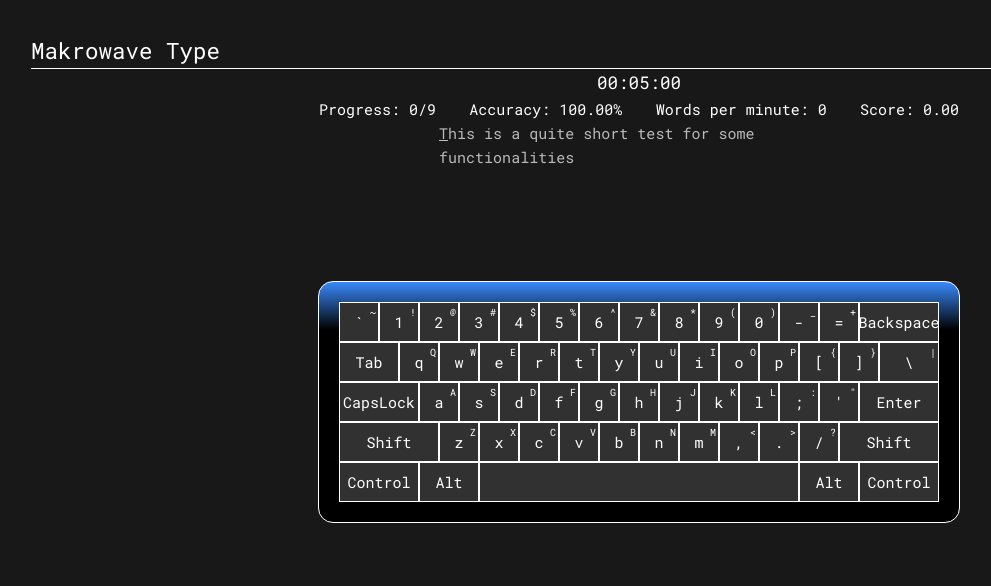
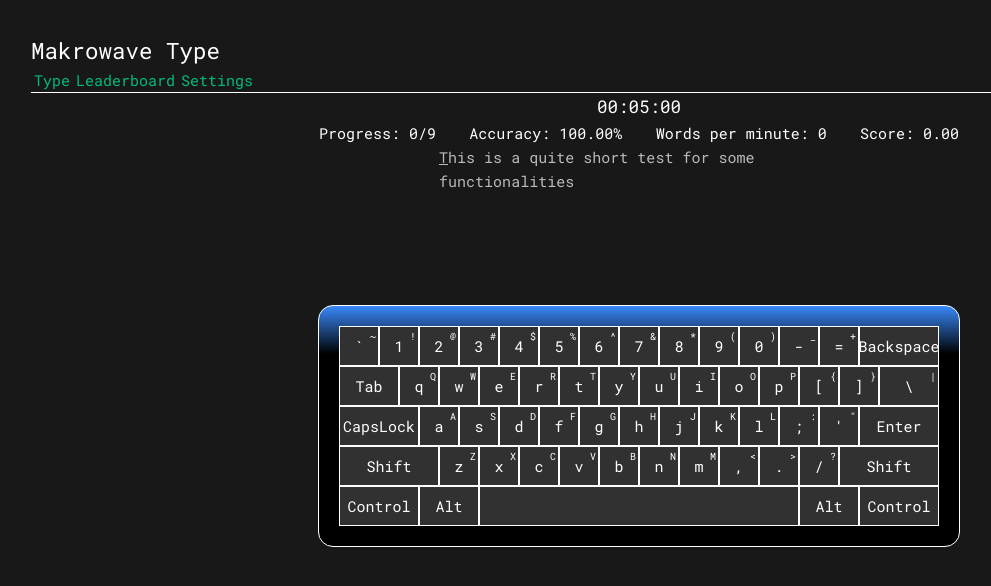
Before and after one commit to Makrowave/Makrowave-Type, a Vue app: page / in a window 1280 px wide. Shown: the top 586 px of the page, without its empty margins (1-992 px from the left). Built offline with nearby package versions, Linux system fonts and the light colour scheme.

Commit message:
feat: added router

```diff
--- a/package.json
+++ b/package.json
@@ -14,7 +14,8 @@
   },
   "dependencies": {
     "pinia": "^2.2.6",
-    "vue": "^3.5.13"
+    "vue": "^3.5.13",
+    "vue-router": "^4.5.0"
   },
   "devDependencies": {
     "@tsconfig/node22": "^22.0.0",
--- a/src/App.vue
+++ b/src/App.vue
@@ -1,8 +1,7 @@
 <script setup lang="ts">
-import { onMounted, watch } from 'vue';
-import Keyboard from './components/Keyboard.vue'
-import TypingWindow from './components/TypingWindow.vue'
-import { useThemeStore } from './stores/theme';
+import { onMounted, watch } from 'vue'
+import { useThemeStore } from './stores/theme'
+import { RouterLink } from 'vue-router'
 const theme = useThemeStore()
 
 onMounted(() => {
@@ -19,26 +18,18 @@ watch(theme, () => {
 <template>
   <header>
     <h2>Makrowave Type</h2>
+    <nav>
+      <RouterLink to="/">Type</RouterLink>
+      <RouterLink to="/leaderboard">Leaderboard</RouterLink>
+      <RouterLink to="/settings">Settings</RouterLink>
+    </nav>
   </header>
   <main>
-    <div class="typing-window">
-      <TypingWindow />
-      <Keyboard />
-    </div>
+    <RouterView />
   </main>
 </template>
 
 <style scoped>
-.typing-window {
-  display: flex;
-  flex-direction: column;
-  align-items: center;
-  justify-content: center;
-  flex-grow: 100%;
-  max-width: 800px;
-  flex-grow: 1;
-}
-
 main {
   display: flex;
   flex-direction: row;
--- a/src/main.ts
+++ b/src/main.ts
@@ -3,9 +3,11 @@ import './assets/main.css'
 import { createApp } from 'vue'
 import { createPinia } from 'pinia'
 import App from './App.vue'
+import router from './router'
 
 const app = createApp(App)
 
 app.use(createPinia())
+app.use(router)
 
 app.mount('#app')
--- /dev/null
+++ b/src/routes/LeaderboardPage.vue
@@ -0,0 +1,3 @@
+<script setup lang="ts"></script>
+<template></template>
+<style></style>
--- /dev/null
+++ b/src/routes/SettingsPage.vue
@@ -0,0 +1,3 @@
+<script setup lang="ts"></script>
+<template></template>
+<style></style>
--- /dev/null
+++ b/src/routes/TypingPage.vue
@@ -0,0 +1,23 @@
+<script setup lang="ts">
+import Keyboard from '@/components/Keyboard.vue'
+import TypingWindow from '@/components/TypingWindow.vue'
+</script>
+
+<template>
+  <div class="typing-window">
+    <TypingWindow />
+    <Keyboard />
+  </div>
+</template>
+
+<style>
+.typing-window {
+  display: flex;
+  flex-direction: column;
+  align-items: center;
+  justify-content: center;
+  flex-grow: 100%;
+  max-width: 800px;
+  flex-grow: 1;
+}
+</style>
```
Also changed, not shown: src/router.ts (added, +17 -0 lines), 1 other file (tests, documents, lock files or other folders).
